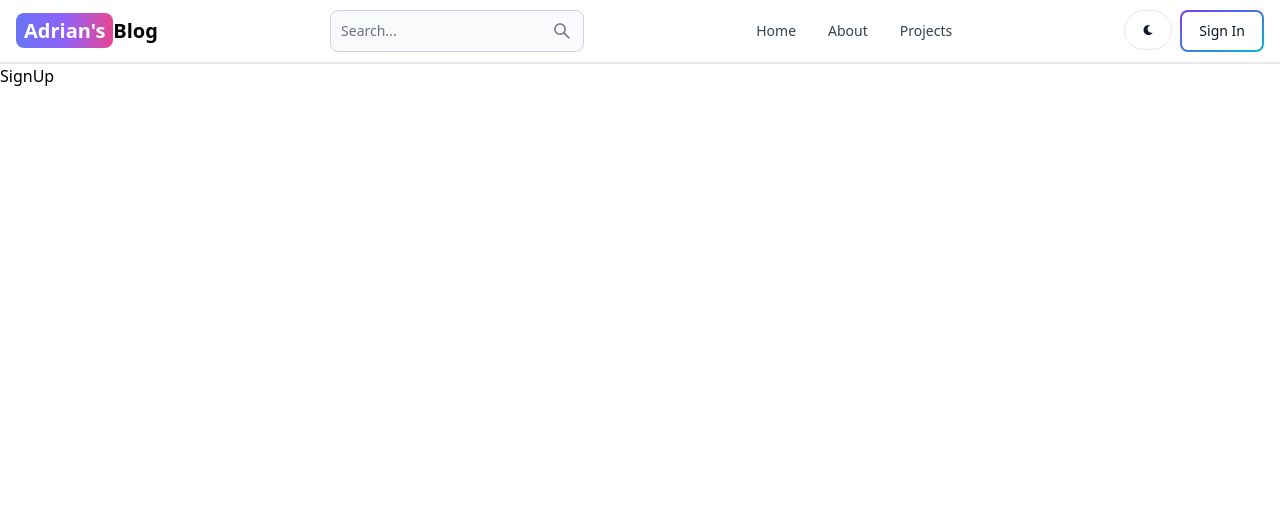
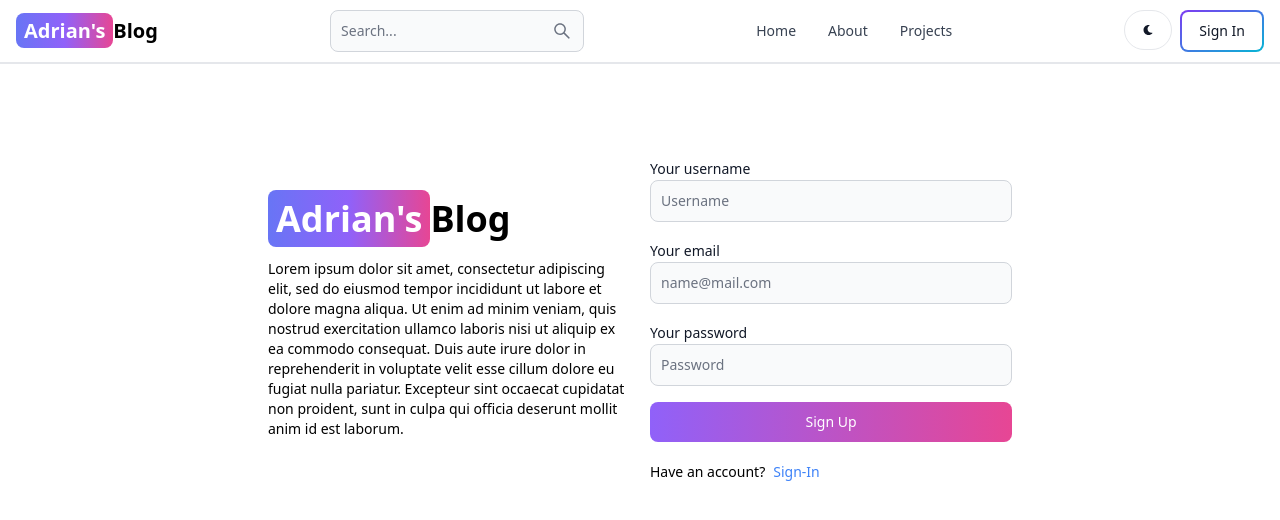
Before and after one commit to adriantoba/MERN-Blog, a React (Vite) app in the folder client/: page /sign-up in a window 1280 px wide. Shown: the top 520 px of the page. Built offline with nearby package versions, Linux system fonts and the light colour scheme.

Commit message:
created Sign Up page

```diff
--- a/client/src/pages/SignUp.jsx
+++ b/client/src/pages/SignUp.jsx
@@ -1,7 +1,56 @@
-import React from 'react'
+import { Button, Label, TextInput } from "flowbite-react";
+import React from "react";
+import { Link } from "react-router-dom";
 
 export default function SignUp() {
   return (
-    <div>SignUp</div>
-  )
+    <div className="min-h-screen mt-20">
+      <div className="flex p-3 max-w-3xl mx-auto flex-col md:flex-row md:items-center gap-5">
+        {/* left */}
+        <div className="flex-1">
+          <Link to="/" className="font-bold dark:text-white text-4xl">
+            <span className="px-2 py-1 bg-gradient-to-r from-indigo-500 via-purple-500 to-pink-500 rounded-lg text-white">
+              Adrian's
+            </span>
+            Blog
+          </Link>
+          <p className="text-sm mt-5">
+            Lorem ipsum dolor sit amet, consectetur adipiscing elit, sed do
+            eiusmod tempor incididunt ut labore et dolore magna aliqua. Ut enim
+            ad minim veniam, quis nostrud exercitation ullamco laboris nisi ut
+            aliquip ex ea commodo consequat. Duis aute irure dolor in
+            reprehenderit in voluptate velit esse cillum dolore eu fugiat nulla
+            pariatur. Excepteur sint occaecat cupidatat non proident, sunt in
+            culpa qui officia deserunt mollit anim id est laborum.
+          </p>
+        </div>
+        {/* right */}
+        <div className="flex-1">
+          <form className="flex flex-col gap-4">
+            <div className="">
+              <Label value="Your username"></Label>
+              <TextInput type="text" placeholder="Username" id="username" />
+            </div>
+            <div className="">
+              <Label value="Your email"></Label>
+              <TextInput type="text" placeholder="name@mail.com" id="email" />
+            </div>
+            <div className="">
+              <Label value="Your password"></Label>
+              <TextInput type="text" placeholder="Password" id="password" />
+            </div>
+            <Button gradientDuoTone="purpleToPink" type="submit">
+              Sign Up
+            </Button>
+          </form>
+          <div className="flex gap-2 text-sm mt-5">
+            <span>Have an account?</span>
+            <Link to="/sign-in" className="text-blue-500">
+              Sign-In
+            </Link>
+          </div>
+        </div>
+      </div>
+    </div>
+  );
 }
```
